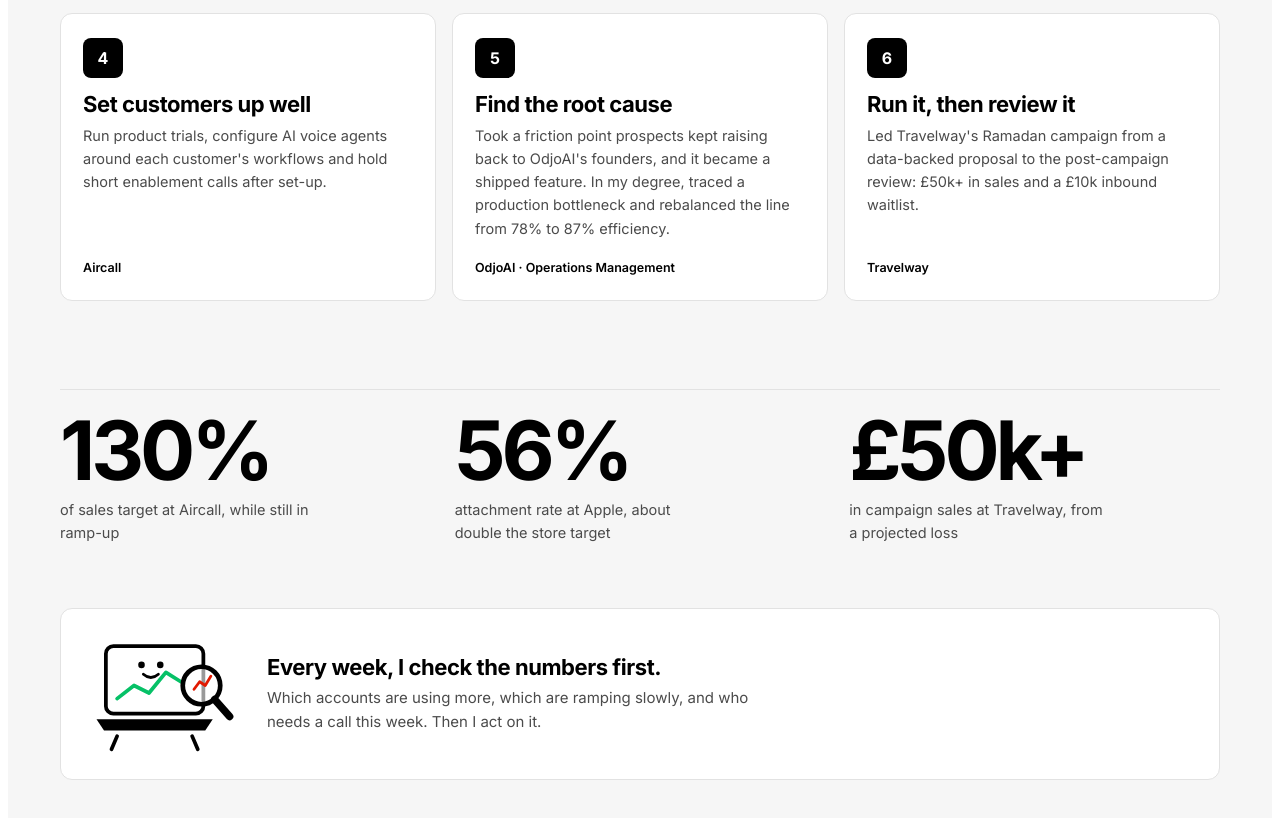
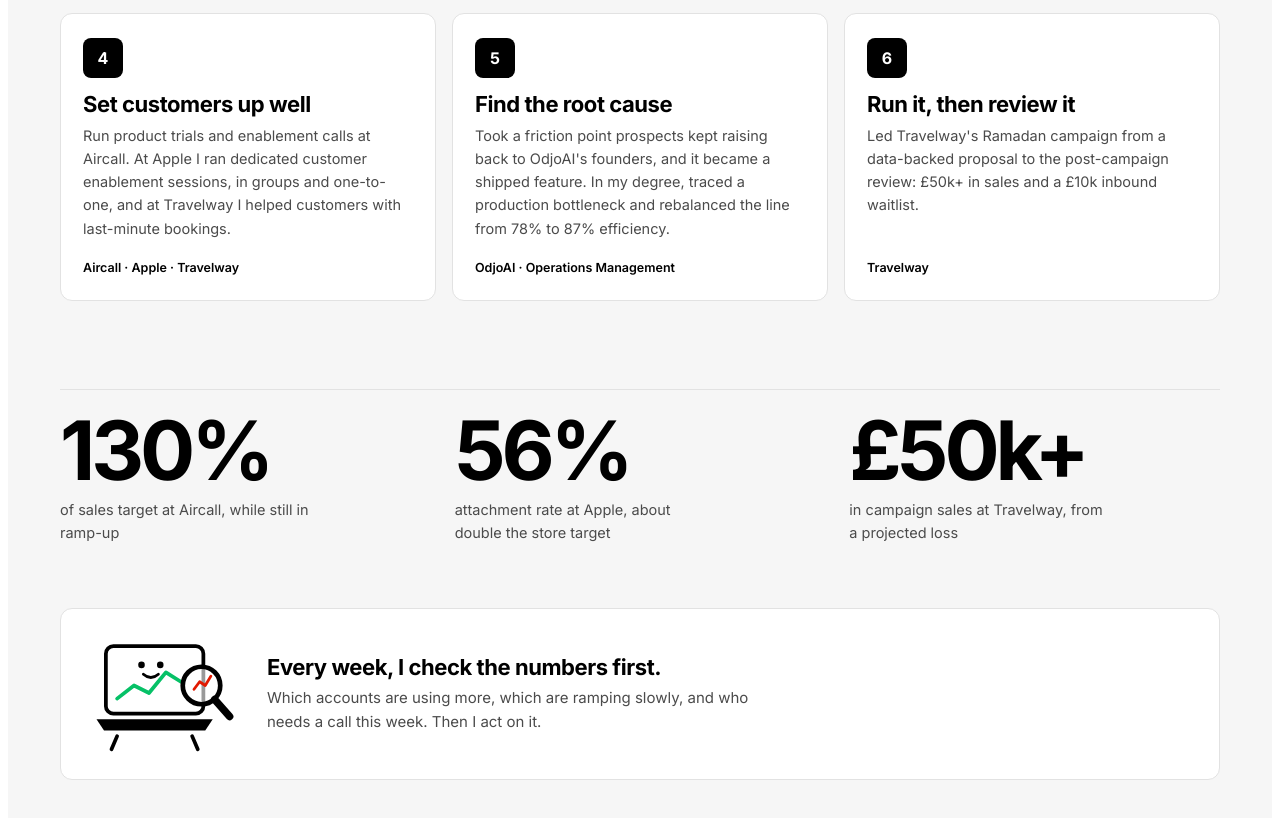
Before and after one commit to sumayaosman-pixel/web, a plain HTML site: page account-management.html in a window 1280 px wide. Shown: the part 2464-3282 px from the top of the page. Drawn offline with Linux system fonts and the light colour scheme; animation ran at ten frames a second.

Commit message:
Add Apple and Travelway to set-up step
Co-Authored-By: Claude Opus 5.5 <noreply@anthropic.com>
Claude-Session: https://claude.ai/code/session_01Msrmoqfnko2HoBAxz1Yhzj

```diff
--- a/account-management.html
+++ b/account-management.html
@@ -797,7 +797,7 @@ h1,h2,h3,h4,.index .t,.journey b,.big,.tk{font-family:var(--display)!important;f
         <li><span class="jn">1</span><b>Track adoption</b><p>Every week I review call volume to see how customers are adopting our AI voice agent, and which accounts are ready for more.</p><span class="jw">Aircall</span></li>
         <li><span class="jn">2</span><b>Spot risk early</b><p>Track new-customer ramp-up and usage trends, so accounts that are slow to get going get support before they drift.</p><span class="jw">Aircall</span></li>
         <li><span class="jn">3</span><b>Grow the account</b><p>Upsell and expand existing accounts at Aircall. At Apple, matching customers to what they actually needed took my attachment rate to about double the store target.</p><span class="jw">Aircall · Apple</span></li>
-        <li><span class="jn">4</span><b>Set customers up well</b><p>Run product trials, configure AI voice agents around each customer's workflows and hold short enablement calls after set-up.</p><span class="jw">Aircall</span></li>
+        <li><span class="jn">4</span><b>Set customers up well</b><p>Run product trials and enablement calls at Aircall. At Apple I ran dedicated customer enablement sessions, in groups and one-to-one, and at Travelway I helped customers with last-minute bookings.</p><span class="jw">Aircall · Apple · Travelway</span></li>
         <li><span class="jn">5</span><b>Find the root cause</b><p>Took a friction point prospects kept raising back to OdjoAI's founders, and it became a shipped feature. In my degree, traced a production bottleneck and rebalanced the line from 78% to 87% efficiency.</p><span class="jw">OdjoAI · Operations Management</span></li>
         <li><span class="jn">6</span><b>Run it, then review it</b><p>Led Travelway's Ramadan campaign from a data-backed proposal to the post-campaign review: £50k+ in sales and a £10k inbound waitlist.</p><span class="jw">Travelway</span></li>
       </ol>
```
